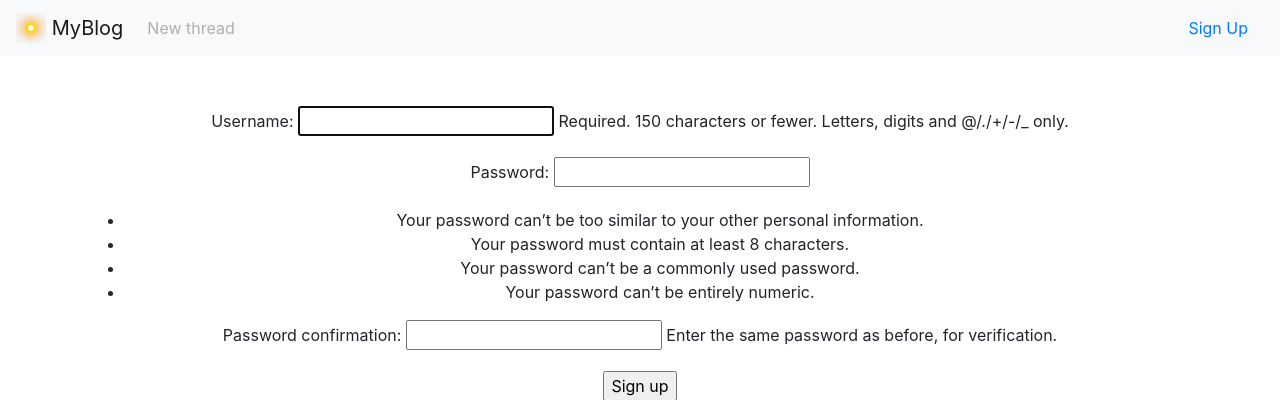
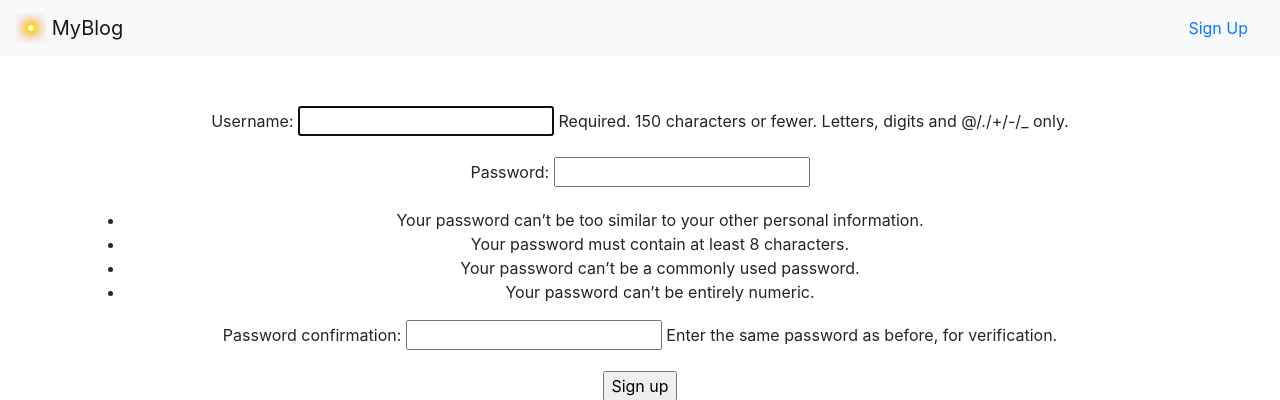
Before and after one commit to ncvetinovic7619rn/Blog, a Django app: page /accounts/sign_up/ in a window 1280 px wide. Shown: the top 400 px of the page. Run offline with Django 3.2, Linux system fonts and the light colour scheme; some libraries are stand-ins or nearby versions.

Commit message:
mala ispravka

```diff
--- a/myBlog/myBlog/templates/header.html
+++ b/myBlog/myBlog/templates/header.html
@@ -9,7 +9,7 @@
     <ul class="navbar-nav mr-auto">
         <li class="nav-item">
             {% if not perms.myBlog_app.add_thread%}
-                <a class="nav-link disabled" href="{% url 'myBlog:new' %}">New thread</a>
+                <a class="nav-link disabled" href="{% url 'myBlog:new' %}"></a>
             {% else %}
                 <a class="nav-link" href="{% url 'myBlog:new' %}">New thread</a>
             {% endif %}
```
